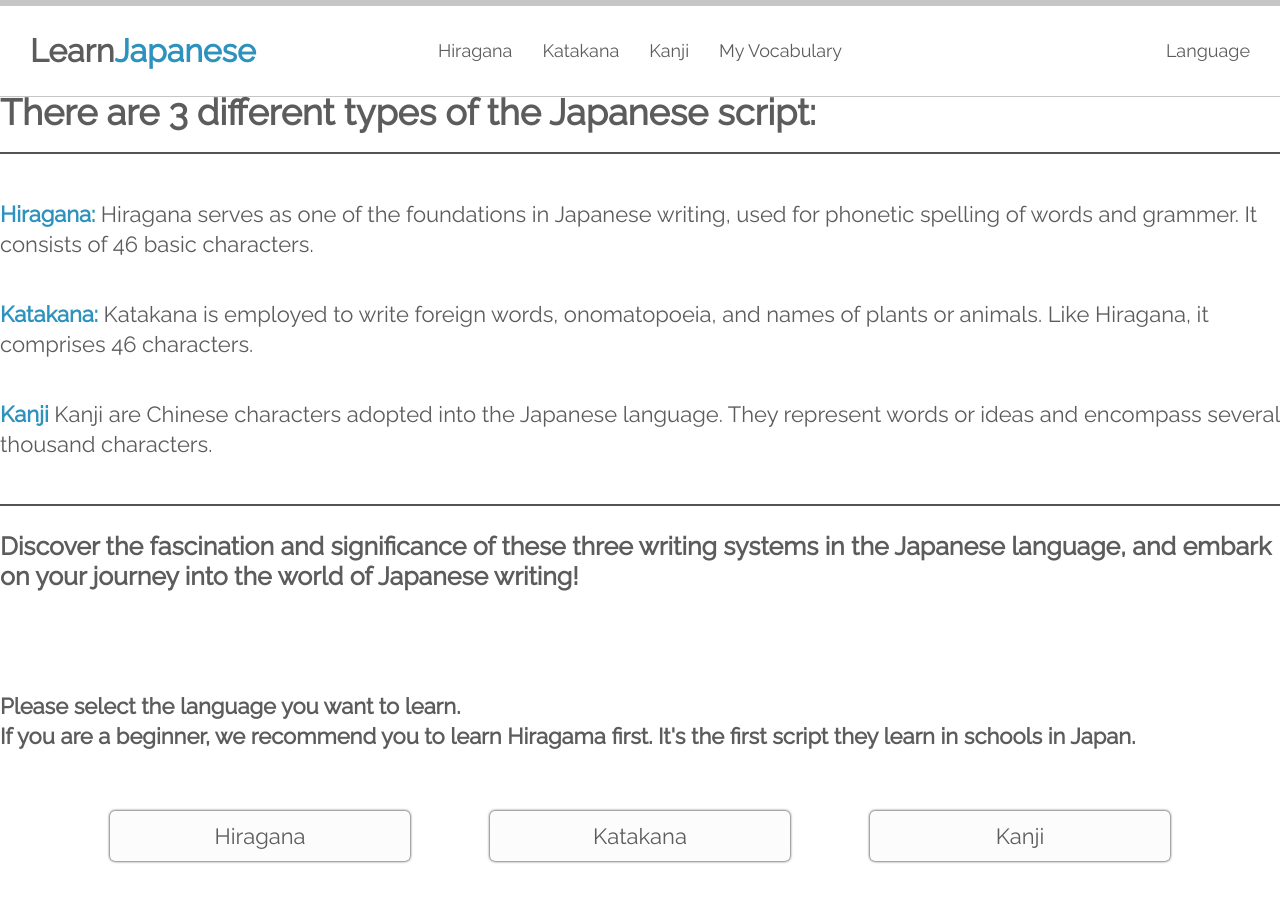
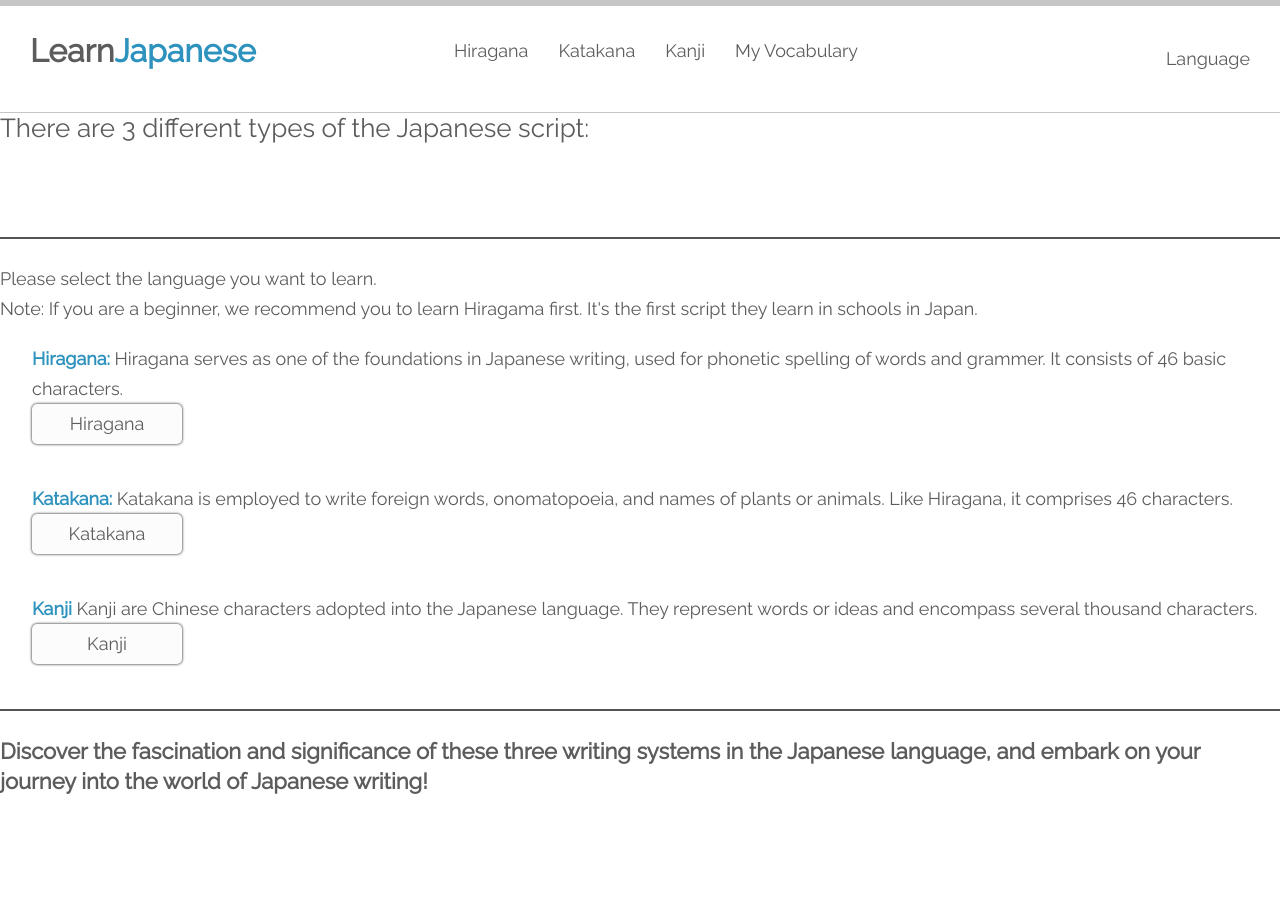
Before and after one commit to kutaykurt/learnjapanese, a React (Create React App) app: page / in a window 1280 px wide. Shown: the top 902 px of the page. Built offline with nearby package versions, Linux system fonts and the light colour scheme.

Commit message:
Benutzerfreundlicher gemacht

```diff
--- a/package.json
+++ b/package.json
@@ -6,10 +6,13 @@
     "@testing-library/jest-dom": "^5.17.0",
     "@testing-library/react": "^13.4.0",
     "@testing-library/user-event": "^13.5.0",
+    "bootstrap": "^5.3.2",
     "react": "^18.2.0",
+    "react-bootstrap": "^2.9.1",
     "react-dom": "^18.2.0",
     "react-router-dom": "^6.20.1",
     "react-scripts": "5.0.1",
+    "styled-components": "^6.1.1",
     "web-vitals": "^2.1.4"
   },
   "scripts": {
--- a/src/App.js
+++ b/src/App.js
@@ -4,6 +4,7 @@ import Header from './components/Header/Header';
 import Homepage from './pages/Homepage/Homepage';
 import { Route, Routes } from 'react-router-dom';
 import Hiragana from './pages/Homepage/Hiragana/Hiragana';
+import 'bootstrap/dist/css/bootstrap.min.css';
 
 function App() {
   const [showText, setShowText] = useState(true);
--- a/src/pages/Homepage/Hiragana/Hiragana.jsx
+++ b/src/pages/Homepage/Hiragana/Hiragana.jsx
@@ -1,12 +1,18 @@
 import React, { useEffect, useState } from 'react';
 import './hiragana.scss';
 import { fetchJapaneseData } from '../../../fetch';
+
+// Bootstrap imports
+import Tab from 'react-bootstrap/Tab';
+import Tabs from 'react-bootstrap/Tabs';
 
 const Hiragana = () => {
   const [japaneseData, setJapaneseData] = useState({
     alphabet: [],
     vocabulary: [],
   });
+
+  const [key, setKey] = useState('home');
 
   useEffect(() => {
     async function getJapaneseData() {
@@ -77,12 +83,18 @@ const Hiragana = () => {
       </div>
 
       <div className="vocabulary-container">
-        <h3>Alphabet</h3>
+        <Tabs
+          id="uncontrolled-tab-example"
+          activeKey={key}
+          onSelect={(k) => setKey(k)}
+          className="mb-3"
+        >
+          <Tab eventKey="alphabet" title="Alphabet">
             <table className="my-table">
               <tbody>
-            <tr className="">
+                <tr>
                   <th>Hiragama</th>
-              <th>German pronouncing</th>
+                  <th>Pronounciation</th>
                   <th>German</th>
                 </tr>
                 {japaneseData.alphabet.map((item, index) => (
@@ -97,6 +109,51 @@ const Hiragana = () => {
                 ))}
               </tbody>
             </table>
+          </Tab>
+
+          <Tab eventKey="VocabularyGerman" title="Vocabulary (German)" className='tab-names' >
+          <table className="my-table">
+              <tbody>
+                <tr>
+                  <th>Hiragama</th>
+                  <th>Pronounciation</th>
+                  <th>German</th>
+                </tr>
+                {japaneseData.vocabulary.map((item, index) => (
+                  <tr
+                    key={index}
+                    className="list-items-container equal-column-width"
+                  >
+                    <td>{item.japanese}</td>
+                    <td>{item.pronunciation}</td>
+                    <td>{item.translation.german}</td>
+                  </tr>
+                ))}
+              </tbody>
+            </table>
+          </Tab>
+          <Tab eventKey="VocabularyEnglish" title="Vocabulary (English)">
+          <table className="my-table">
+              <tbody>
+                <tr>
+                  <th>Hiragama</th>
+                  <th>Pronounciation</th>
+                  <th>German</th>
+                </tr>
+                {japaneseData.vocabulary.map((item, index) => (
+                  <tr
+                    key={index}
+                    className="list-items-container equal-column-width"
+                  >
+                    <td>{item.japanese}</td>
+                    <td>{item.pronunciation}</td>
+                    <td>{item.translation.english}</td>
+                  </tr>
+                ))}
+              </tbody>
+            </table>
+          </Tab>
+        </Tabs>
       </div>
     </div>
   );
--- a/src/pages/Homepage/Hiragana/hiragana.scss
+++ b/src/pages/Homepage/Hiragana/hiragana.scss
@@ -1,7 +1,7 @@
 @import '../../../App.scss';
 
 .Hiragana {
-  font-size: 20px;
+  font-size: 18px;
   animation: hiragana-start-effect 0.2s ease-in-out;
 
   h2 {
--- a/src/pages/Homepage/Homepage.jsx
+++ b/src/pages/Homepage/Homepage.jsx
@@ -6,51 +6,52 @@ const Homepage = () => {
   return (
     <div className="Homepage">
       <h2>There are 3 different types of the Japanese script:</h2>
-
+      <br />
+      <br />
       <div className="line" />
-
+      Please select the language you want to learn.
+      <br />
+      <span>Note: </span>If you are a beginner, we recommend you to learn Hiragama first. It's the
+      first script they learn in schools in Japan.
       <ul className="language-descriptions">
         <li className="hiragana-description">
           <span className="title">Hiragana: </span>Hiragana serves as one of the
           foundations in Japanese writing, used for phonetic spelling of words
           and grammer. It consists of 46 basic characters.
+          <br />
+          <Link to="hiragana" className="link">
+            <button className="hiragana">Hiragana</button>
+          </Link>
         </li>
         <li className="katakana-description">
           <span className="title">Katakana: </span>Katakana is employed to write
           foreign words, onomatopoeia, and names of plants or animals. Like
           Hiragana, it comprises 46 characters.
+          <br />
+          <Link to="katakana" className="link">
+            <button className="katakana" disabled>
+              Katakana
+            </button>
+          </Link>
         </li>
         <li className="kanji-description">
           <span className="title">Kanji</span> Kanji are Chinese characters
           adopted into the Japanese language. They represent words or ideas and
           encompass several thousand characters.
+          <br />
+          <Link to="kanji" className="link">
+            <button className="kanji" disabled>
+              Kanji
+            </button>
+          </Link>
         </li>
       </ul>
-
       <div className="line" />
-
       <p className="description-end">
         Discover the fascination and significance of these three writing systems
         in the Japanese language, and embark on your journey into the world of
         Japanese writing!
       </p>
-
-      <div className="language-selecting-container">
-        <div className="description">
-          <h4>
-            Please select the language you want to learn.
-            <br />
-            If you are a beginner,
-            we recommend you to learn Hiragama first. It's the first script they
-            learn in schools in Japan.
-          </h4>
-        </div>
-        <div className='buttons-container'>
-          <Link to="hiragana" className='link'><button className='hiragana'>Hiragana</button></Link>
-          <Link to="katakana" className='link'><button className='katakana' disabled>Katakana</button></Link>
-          <Link to="kanji" className='link'><button className='kanji' disabled>Kanji</button></Link>
-        </div>
-      </div>
     </div>
   );
 };
--- a/src/pages/Homepage/homepage.scss
+++ b/src/pages/Homepage/homepage.scss
@@ -1,11 +1,11 @@
 @import '../../App.scss';
 
 .Homepage {
-  font-size: 22px;
+  font-size: 18px;
   color: $main-black;
 
   h2 {
-    font-size: 36px;
+    font-size: 26px;
     animation: language-description-title-effect 2.8s ease-in-out;
   }
 }
@@ -28,10 +28,32 @@
     font-weight: bold;
     color: $main-blue;
   }
+
+  button {
+      width: 150px;
+      padding: 5px 0px;
+      font-size: 18px;
+      background-color: $main-white;
+      border-radius: 5px;
+      color: $main-black;
+      box-shadow: 0px 0px 3px black;
+      transition: 0.2s;
+      border: none;
+    }
+    .hiragana:hover {
+      background-color: $main-blue;
+      color: $main-white;
+      font-weight: bold;
+      transform: scale(1.08);
+      cursor: pointer;
+      box-shadow: 0px 0px 1px black;
+    }
 }
 
 .hiragana-description {
   animation: hiragana-effect 1.2s ease-in-out;
+
+
 }
 
 .katakana-description {
@@ -45,7 +67,7 @@
 .description-end {
   animation: description-end-effect 2.5s ease-in-out;
   font-weight: bold;
-  font-size: 25px;
+  font-size: 22px;
   margin-bottom: 100px;
 }
 
@@ -61,25 +83,7 @@
       margin: 0px 40px;
     }
 
-    button {
-      width: 300px;
-      padding: 10px;
-      font-size: 22px;
-      background-color: $main-white;
-      border-radius: 5px;
-      color: $main-black;
-      box-shadow: 0px 0px 3px black;
-      transition: 0.2s;
-      border: none;
-    }
-    .hiragana:hover {
-      background-color: $main-blue;
-      color: $main-white;
-      font-weight: bold;
-      transform: scale(1.08);
-      cursor: pointer;
-      box-shadow: 0px 0px 1px black;
-    }
+
   }
 }
 
```
Also changed, not shown: 1 other file (tests, documents, lock files or other folders). Lines whose indentation alone changed are shown as unchanged.
